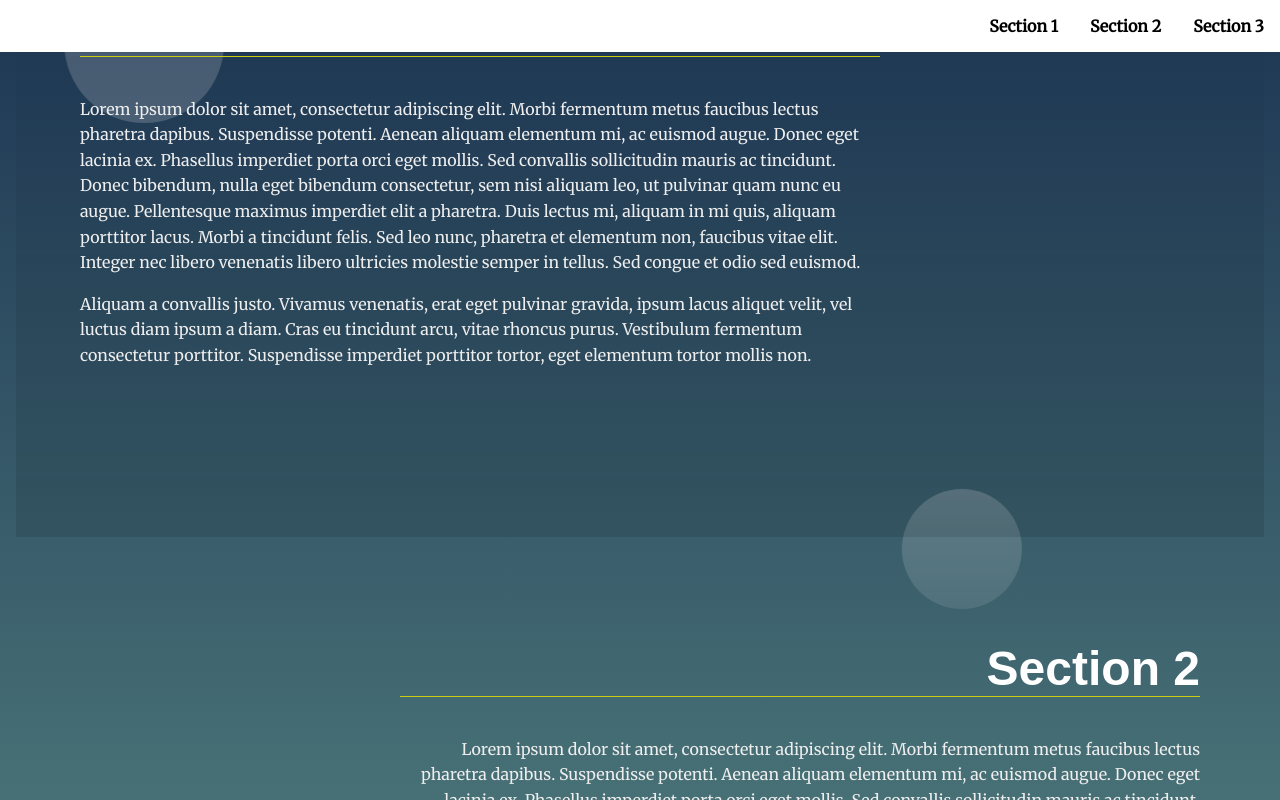
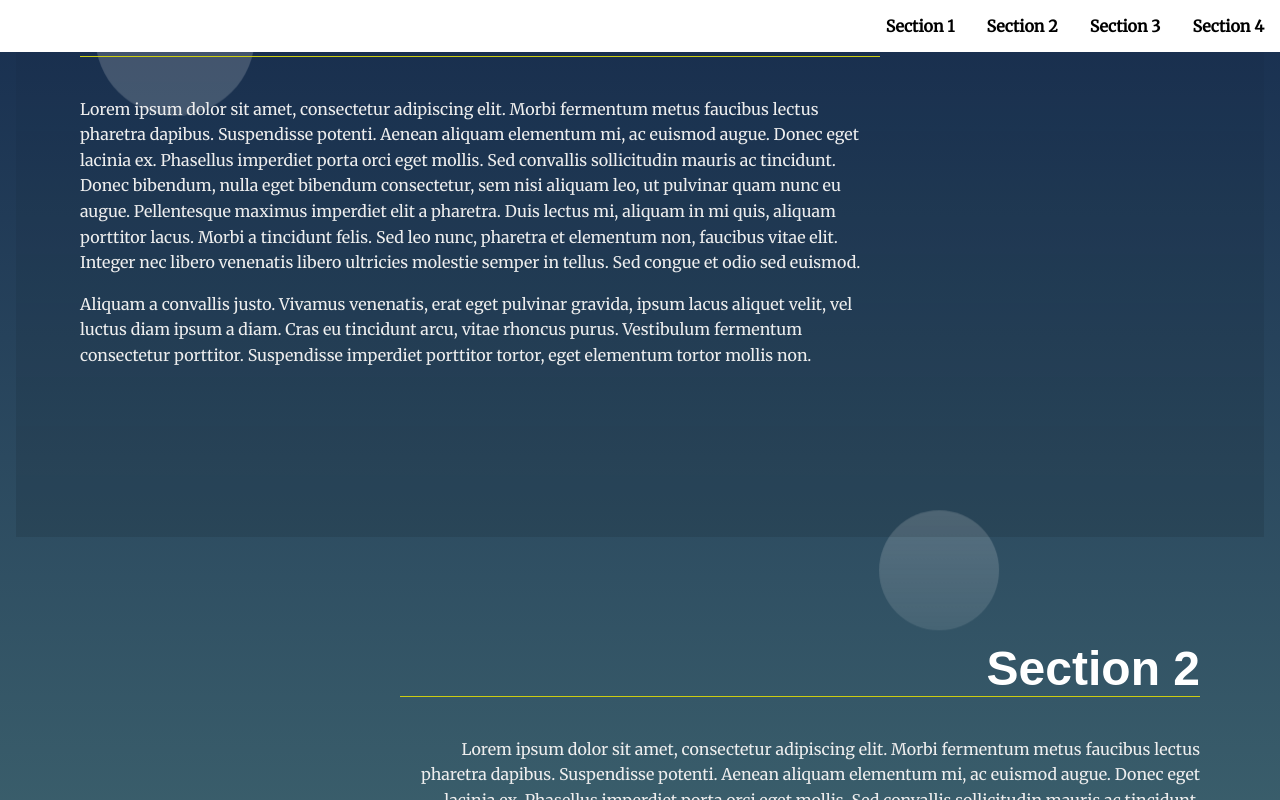
Before and after one commit to kregarm/fend, a plain HTML site: page landing-page/index.html in a window 1280 px wide. Both pictures are taken after a click on the link "Section 1". Shown: the part 574-1374 px from the top of the page. Drawn offline with Linux system fonts and the light colour scheme.

Commit message:
fix bugs, add comments, readme

```diff
--- a/landing-page/index.html
+++ b/landing-page/index.html
@@ -50,6 +50,14 @@
         <p>Aliquam a convallis justo. Vivamus venenatis, erat eget pulvinar gravida, ipsum lacus aliquet velit, vel luctus diam ipsum a diam. Cras eu tincidunt arcu, vitae rhoncus purus. Vestibulum fermentum consectetur porttitor. Suspendisse imperdiet porttitor tortor, eget elementum tortor mollis non.</p>
       </div>
     </section>
+    <section id="section4" data-nav="Section 4">
+      <div class="landing__container">
+        <h2>Section 4</h2>
+        <p>Lorem ipsum dolor sit amet, consectetur adipiscing elit. Morbi fermentum metus faucibus lectus pharetra dapibus. Suspendisse potenti. Aenean aliquam elementum mi, ac euismod augue. Donec eget lacinia ex. Phasellus imperdiet porta orci eget mollis. Sed convallis sollicitudin mauris ac tincidunt. Donec bibendum, nulla eget bibendum consectetur, sem nisi aliquam leo, ut pulvinar quam nunc eu augue. Pellentesque maximus imperdiet elit a pharetra. Duis lectus mi, aliquam in mi quis, aliquam porttitor lacus. Morbi a tincidunt felis. Sed leo nunc, pharetra et elementum non, faucibus vitae elit. Integer nec libero venenatis libero ultricies molestie semper in tellus. Sed congue et odio sed euismod.</p>
+
+        <p>Aliquam a convallis justo. Vivamus venenatis, erat eget pulvinar gravida, ipsum lacus aliquet velit, vel luctus diam ipsum a diam. Cras eu tincidunt arcu, vitae rhoncus purus. Vestibulum fermentum consectetur porttitor. Suspendisse imperdiet porttitor tortor, eget elementum tortor mollis non.</p>
+      </div>
+    </section>
   </main>
   <footer class="page__footer">
     <p>&copy Udacity</p>
--- a/landing-page/js/app.js
+++ b/landing-page/js/app.js
@@ -17,12 +17,15 @@
  * Define Global Variables
  *
 */
-let navItems = document.getElementsByTagName('h2');
+
+let sectionHeadings = document.getElementsByTagName('h2');
+let sections = document.querySelectorAll('[data-nav]')
+let sectionPosition = [];
+let firstItem;
 
 /**
  * End Global Variables
 */
-
 
 
 /**
@@ -34,16 +37,19 @@ function buildNav() {
 
     let navFragment = document.createDocumentFragment();
 
-    for (let i=0 ; i < navItems.length; i++) {
+    for (let i=0 ; i < sectionHeadings.length; i++) {
 
         let newLiElement = document.createElement('li');
         newLiElement.classList.add('navbar__menu', 'li');
 
         let newAnchorElement = document.createElement('a');
         newAnchorElement.classList.add('navbar__menu', 'menu__link');
-        newAnchorElement.id = i;
-        newAnchorElement.innerText = navItems[i].innerText;
-        newAnchorElement.addEventListener('click', function(event){
+
+        //j is used to match the nav item to it's section using IDs - ID's in the section don't start with 0
+        let j = i + 1;
+        newAnchorElement.id = 'section' + j.toString();
+        newAnchorElement.innerText = sectionHeadings[i].innerText;
+        newAnchorElement.addEventListener('click', function() {
             scrollIntoView(i);
         });
 
@@ -53,19 +59,75 @@ function buildNav() {
 
     let navMenu = document.getElementById('navbar__list');
     navMenu.appendChild(navFragment);
+}
 
-};
+// Get position of section elements
+document.addEventListener('scroll', function() {
+    for(section of sections) {
+        var rect = section.getBoundingClientRect();
+        let position = rect.top;
+
+        // Convert negative numbers into positive for easier comparisons
+        if(position < 0) {
+            position = Math.abs(position);
+        };
+
+        addSectionsToArray(section.attributes[1].nodeValue, position);
+    };
+
+});
+
+function addSectionsToArray(section, position){
+    //Keep adding items to array until all have been added
+    if (sectionPosition.length < sections.length) {
+        sectionPosition.push([section, position]);
+    } else {
+        //Once all items have been added, start updating their position
+        for (sectionFromArray of sectionPosition) {
+            if(sectionFromArray[0] === section) {
+                sectionFromArray[1] = position;
+            };
+        }
+
+        // First element is by default set to active
+        firstItem = sectionPosition[0];
+        findElementClosestToTheTop();
+    };
+
+}
 
 // Add class 'active' to section when near top of viewport
+function findElementClosestToTheTop() {
 
+    // First element is by default set to active
+    let pos = 0;
+
+    for(let k=0; k < sectionPosition.length; k++) {
+
+        //Make a change only if the nearest section to the top changes
+        if (sectionPosition[k][1] < firstItem[1]) {
+            firstItem = sectionPosition[k];
+            pos = k;
+        }
+    };
+
+    addClass(pos);
+}
+
+function addClass(pos){
+    // Find and remove class for previous closest element to the top
+    let activeSection = document.getElementsByClassName('your-active-class');
+    activeSection[0].classList.remove('your-active-class');
+
+    // Add class to the new closest element to the top
+    sections[pos].classList.add('your-active-class');
+}
 
 // Scroll to anchor ID using scrollTO event
-function scrollIntoView(id) {
-    element = navItems[id];
-    element.scrollIntoView();
-};
+function scrollIntoView(id){
+    element = sectionHeadings[id];
+    element.scrollIntoView({behavior: "smooth"});
+}
 
 // Build menu
 buildNav();
-
-// Set sections as active
```
Also changed, not shown: landing-page/README.md.
